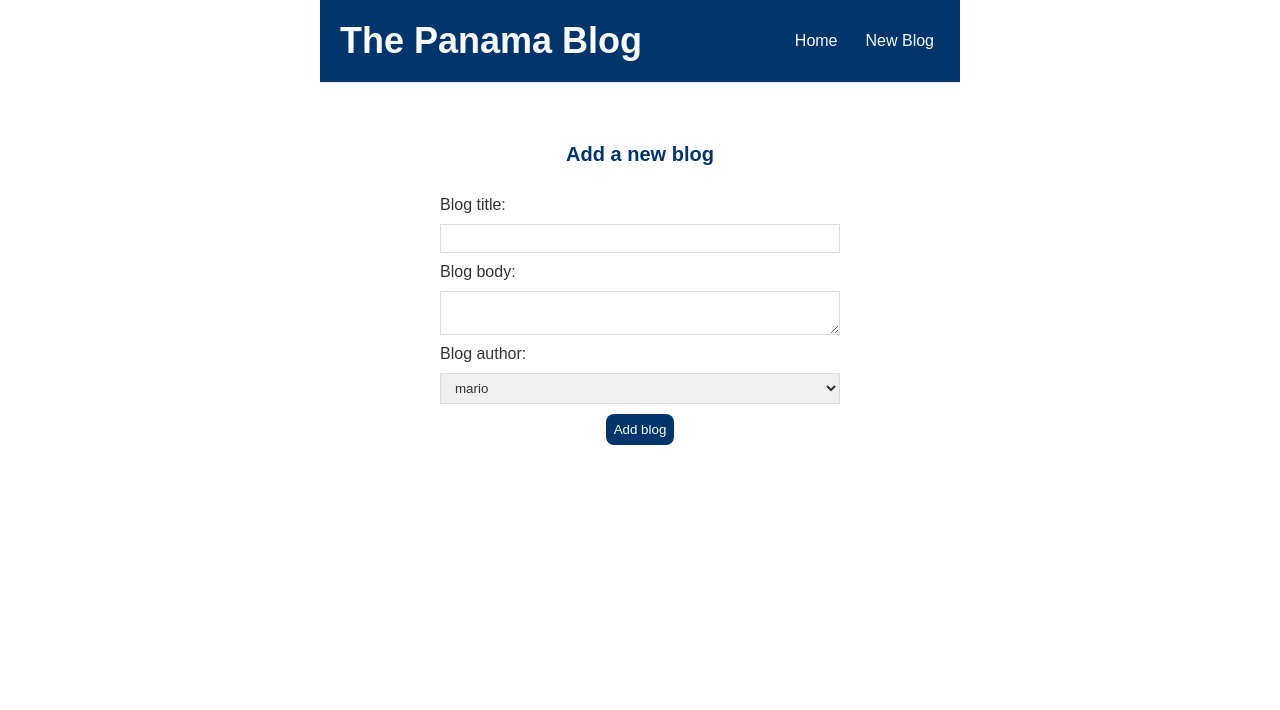
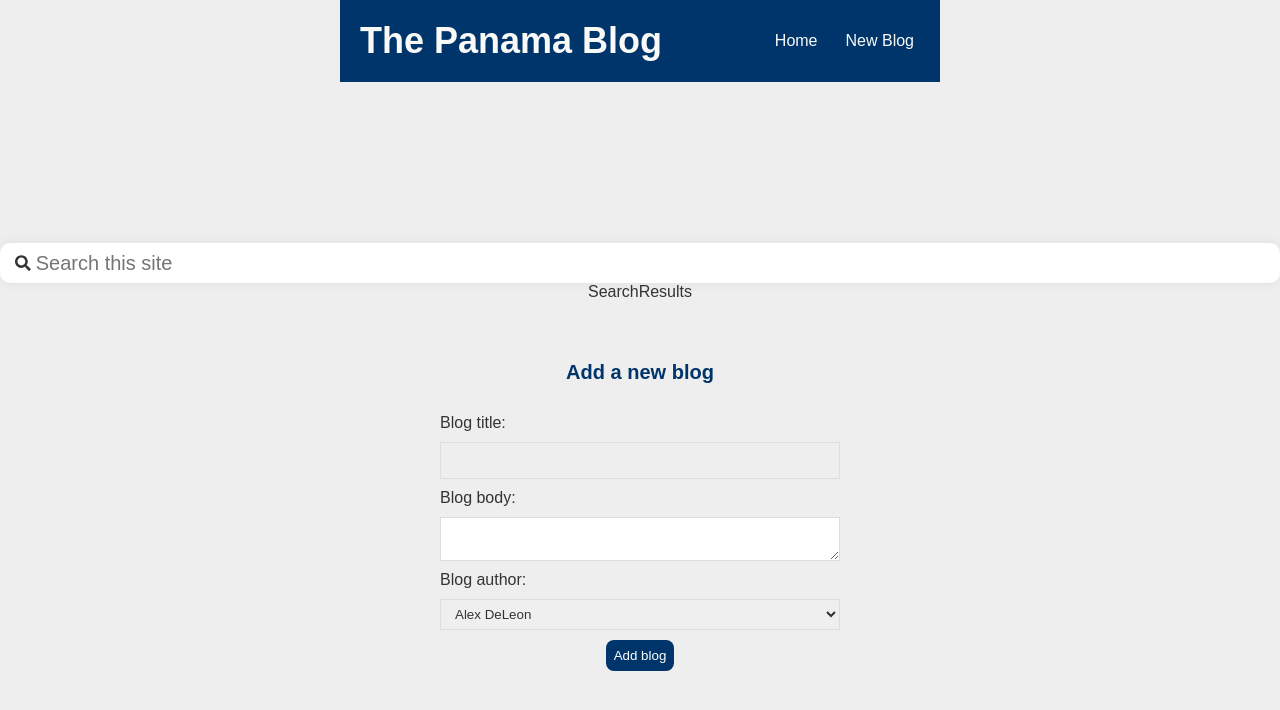
Before and after one commit to alexwebcoder/pick-up-panama-blog, a React (Create React App) app: page /create in a window 1280 px wide. Shown: the top 710 px of the page. Built offline with nearby package versions, Linux system fonts and the light colour scheme.

Commit message:
implemented the search bar

```diff
--- a/data/db.json
+++ b/data/db.json
@@ -1,22 +1,16 @@
 {
   "blogs": [
     {
-      "title": "aaaa",
-      "body": "aaaaa",
-      "author": "mario",
-      "id": 2
+      "title": "What is the Panama Canal?",
+      "body": "Lorem ipsum dolor sit amet, consectetur adipiscing elit, sed do eiusmod tempor incididunt ut labore et dolore magna aliqua. Pretium vulputate sapien nec sagittis aliquam. Consectetur purus ut faucibus pulvinar elementum integer enim neque volutpat. Tristique nulla aliquet enim tortor at auctor urna. Habitasse platea dictumst vestibulum rhoncus est. At quis risus sed vulputate odio ut enim. Quis varius quam quisque id diam. Sagittis aliquam malesuada bibendum arcu vitae elementum curabitur vitae nunc. Ipsum nunc aliquet bibendum enim facilisis gravida.",
+      "author": "Alex DeLeon",
+      "id": 1
     },
     {
-      "title": "bbbb",
-      "body": "cc",
-      "author": "mario",
-      "id": 3
-    },
-    {
-      "title": "aaaaaaaa",
-      "body": "aaaaa",
-      "author": "mario",
-      "id": 4
+      "title": "tell me about molas",
+      "body": "Molas are works of art",
+      "author": "Alex DeLeon",
+      "id": 2
     }
   ]
 }
--- a/package.json
+++ b/package.json
@@ -8,6 +8,7 @@
     "@testing-library/user-event": "^13.5.0",
     "react": "^18.2.0",
     "react-dom": "^18.2.0",
+    "react-icons": "^4.9.0",
     "react-router-dom": "^6.12.0",
     "react-scripts": "5.0.1",
     "web-vitals": "^2.1.4"
--- a/public/index.html
+++ b/public/index.html
@@ -24,7 +24,7 @@
       work correctly both with client-side routing and a non-root public URL.
       Learn how to configure a non-root public URL by running `npm run build`.
     -->
-    <title>React App</title>
+    <title>Learn about Panama</title>
   </head>
   <body>
     <noscript>You need to enable JavaScript to run this app.</noscript>
--- a/src/App.js
+++ b/src/App.js
@@ -4,6 +4,7 @@ import { BrowserRouter as Router, Route, Routes } from 'react-router-dom';
 import Create from './pages/Create/Create';
 import BlogDetails from './BlogDetails';
 import NotFound from './pages/NotFound/NotFound';
+import SearchBar from './components/Searchbar/SearchBar';
 
 function App() {
 
@@ -12,6 +13,7 @@ function App() {
        <div className="App">
         {/* navbar shows on all pages (routes) because it is not inside the Routes component */}
           <Navbar />
+          <SearchBar />
           <div className="content">
               <Routes>
                  <Route path='/' element={ <Home/> } />
--- /dev/null
+++ b/src/components/Searchbar/SearchBar.css
@@ -0,0 +1,27 @@
+.input-wrapper {
+    background-color: #FFFFFF;
+    width: 100%;
+    border-radius: 10px;
+    height: 2.5rem;
+    padding: 0 15px;
+    box-shadow: 0px 0px 8px #dddddd;
+    display: flex;
+    align-items: center;
+}
+
+input {
+    background-color: transparent;
+    border: none;
+    height: 100%;
+    font-size: 1.25rem;
+    width: 100%;
+    margin-left: 5px;
+}
+
+input:focus {
+    outline: none;
+}
+
+#search-icon {
+    color: royalblue;
+}
--- /dev/null
+++ b/src/components/Searchbar/SearchBar.js
@@ -0,0 +1,41 @@
+import { useState } from "react";
+// import useFetch from '../../../src/useFetch';
+import { FaSearch } from "react-icons/fa";
+import "./SearchBar.css"
+
+
+const SearchBar = () => {
+    const [input, setInput] = useState('');
+
+    const fetchData = (value) => {
+      fetch('http://localhost:8000/blogs/')
+       .then((response) => response.json())
+       .then((json) => {
+         const results = json.filter((blogs) => {
+            return (
+                value && blogs && blogs.title && blogs.title.toLowerCase().includes(value)
+            );
+         });
+         console.log(results);
+       });
+    };
+
+
+    const handleChange = (value) => {
+        setInput(value);
+        fetchData(value);
+    }
+
+
+    return (
+      <div className="search-bar-container">
+         <div className="input-wrapper">
+            <FaSearch id="search-icon"/>
+            <input placeholder="Search this site" value={input} onChange={(e) => handleChange(e.target.value)}/>
+         </div>
+        <div>SearchResults</div>
+      </div>
+    )
+}
+
+export default SearchBar;
--- a/src/index.css
+++ b/src/index.css
@@ -2,10 +2,28 @@
 
 /* base styles */
 * {
+  box-sizing: border-box;
   margin: 0;
+  padding: 0;
   font-family: "Arial";
   color: #333;
 }
+
+.App {
+  background-color: #eee;
+  height: 100vh;
+  width: 100vw;
+}
+
+.search-bar-container {
+  padding-top: 20vh;
+  margin: auto;
+  display: flex;
+  flex-direction: column;
+  align-items: center;
+  min-width: 200px;
+}
+
 .navbar {
   padding: 20px;
   display: flex;
--- a/src/pages/Create/Create.js
+++ b/src/pages/Create/Create.js
@@ -8,7 +8,7 @@ const Create = () => {
 
     const [title, setTitle] = useState('');
     const [body, setBody] = useState('');
-    const [author, setAuthor] = useState('mario');
+    const [author, setAuthor] = useState('Alex DeLeon');
     const [isPending, setIsPending] = useState(false);
     const navigate = useNavigate();
 
@@ -60,7 +60,7 @@ const Create = () => {
                    value={author}
                    onChange={(e)=> setAuthor(e.target.value)}
                  >
-                    <option value="mario">mario</option>
+                    <option value="Alex DeLeon">Alex DeLeon</option>
                     <option value="yoshi">yoshi</option>
                  </select>
                  { isPending ? <button disabled>Adding blog...</button> : <button>Add blog</button>}
```
Also changed, not shown: 2 other files (tests, documents, lock files or other folders).
